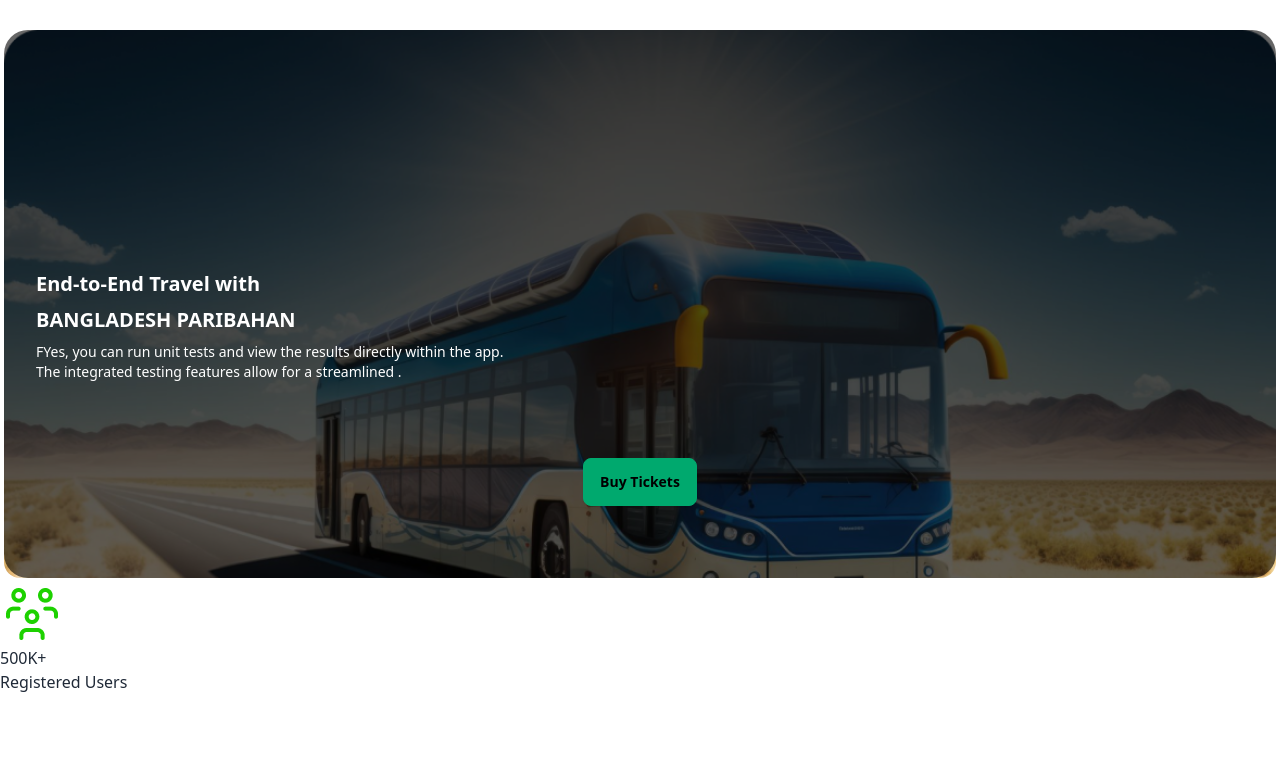
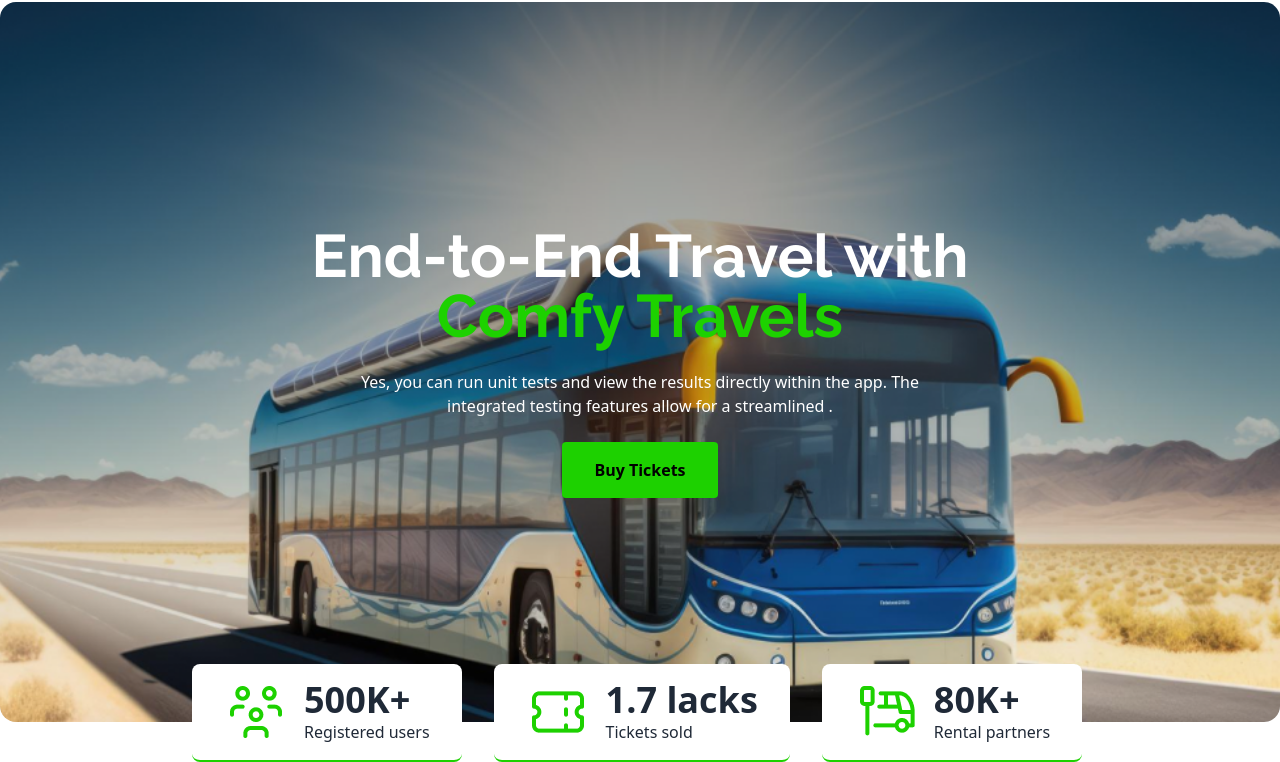
Before and after one commit to JI-RIDOY/assignment-5-pH, a plain HTML site: page index.html in a window 1280 px wide. Shown: the part 66-828 px from the top of the page. Before the commit the page ends 800 px from the top, so only its background shows below. Drawn offline with nearby package versions, Linux system fonts and the light colour scheme.

Commit message:
header added

```diff
--- a/index.html
+++ b/index.html
@@ -63,28 +63,51 @@
             </div>
         </section>
         <section>
-            <div class="grid lg:grid-flow-col lg:w-full lg:h-[580px] w-[358px] h-[200px]  p-1">
-                <div class="card mt-6 bg-base-100 shadow-gray-50 bg-[url('images/banner.png')] bg-no-repeat bg-cover ">
-                    <div class="card-body relative lg:w-full lg:h-full w-[350px] h-[200px]  bg-black/60 rounded-3xl">
-                        <h1 class="card-title lg:mt-52 lg:font-extrabold text-white lg:text-3xl">End-to-End Travel with
-                        </h1>
-                        <h1 class="card-title lg:font-extrabold text-white lg:text-3xl">BANGLADESH PARIBAHAN</h1>
-                        <p class="lg:w-[495px] font-normal lg:text-sm text-xs text-white">FYes, you can run unit tests
-                            and view the results directly within the app. The integrated testing
-                            features allow for a streamlined .</p>
-                        <div class="card-actions justify-center mb-10">
-                            <button class="btn btn-success text-white">Buy Tickets</button>
+            <div class="relative">
+                <div class="bg-[url('./images/banner.png')] bg-no-repeat bg-cover bg-center rounded-2xl h-[45rem]">
+                    <div class=" flex justify-center items-center h-full">
+                        <div class="text-center text-white space-y-6">
+                            <h1 class="text-4xl lg:text-6xl font-bold raleway-font">
+                                End-to-End Travel with <br>
+                                <span class="text-[#1DD100]">Comfy Travels</span>
+                            </h1>
+                            <p>
+                                Yes, you can run unit tests and view the results directly within the app. The <br>
+                                integrated testing
+                                features allow for a streamlined .
+                            </p>
+                            <button class="text-black bg-[#1DD100] rounded px-8 py-4 font-bold"><a href="#select-seat">Buy
+                                    Tickets</a></button>
                         </div>
                     </div>
                 </div>
-            </div>
-            <div>
-                <div>
-                    <div>
-
-                        <img src="images/people.png" alt="">
-                        <h1>500K+</h1>
-                        <p>Registered Users</p>
+                <div class="flex flex-row gap-8 items-center lg:absolute -bottom-10 left-48">
+                    <div class="bg-white border-b-2 border-[#1DD100] rounded-lg flex gap-4 px-8 py-4">
+                        <div>
+                            <img src="./images/people.png" alt="">
+                        </div>
+                        <div>
+                            <h2 class="text-4xl font-bold">500K+</h2>
+                            <p>Registered users</p>
+                        </div>
+                    </div>
+                    <div class="bg-white border-b-2 border-[#1DD100] rounded-lg flex gap-4 px-8 py-4">
+                        <div>
+                            <img src="./images/ticket-cupon.png" alt="">
+                        </div>
+                        <div>
+                            <h2 class="text-4xl font-bold">1.7 lacks</h2>
+                            <p>Tickets sold</p>
+                        </div>
+                    </div>
+                    <div class="bg-white border-b-2 border-[#1DD100] rounded-lg flex gap-4 px-8 py-4">
+                        <div>
+                            <img src="./images/stoppage.png" alt="">
+                        </div>
+                        <div>
+                            <h2 class="text-4xl font-bold">80K+</h2>
+                            <p>Rental partners</p>
+                        </div>
                     </div>
                 </div>
             </div>
```
